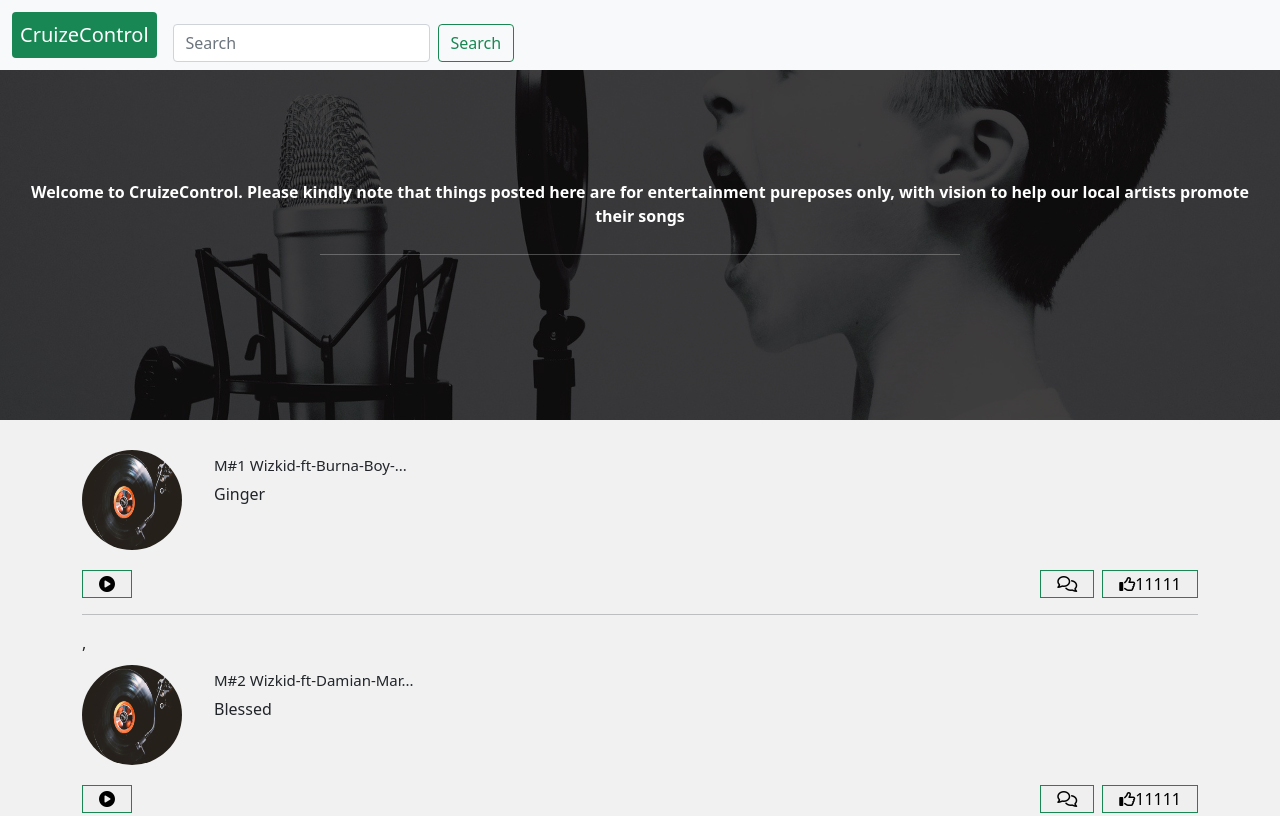
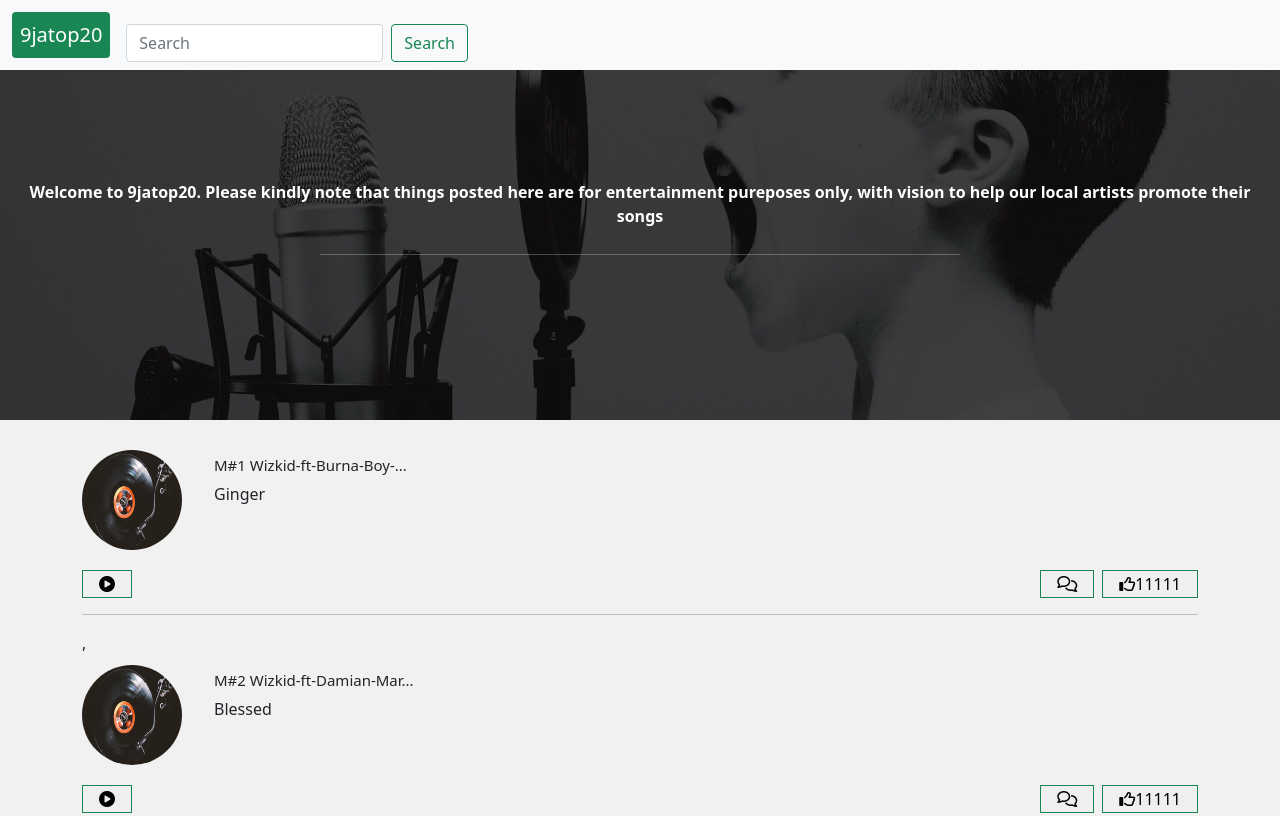
Before and after one commit to justdevandtech/9jatop20s.com, a plain HTML site: page index.html in a window 1280 px wide. Shown: the top 816 px of the page. Drawn offline with nearby package versions, Linux system fonts and the light colour scheme.

Commit message:
update header

```diff
--- a/index.html
+++ b/index.html
@@ -10,12 +10,12 @@
   <script src="https://kit.fontawesome.com/6ac669cfaa.js" crossorigin="anonymous"></script>
 
     <link rel="stylesheet" href="style.css">
-    <title>CruizeControl</title>
+    <title>9jatop20</title>
 </head>
 <body>
 <nav class="navbar navbar-expand-lg navbar-light bg-light">
   <div class="container-fluid">
-    <a class="navbar-brand bg bg-success p-2 text-white rounded" href="#">CruizeControl</a>
+    <a class="navbar-brand bg bg-success p-2 text-white rounded" href="#">9jatop20</a>
     <button class="navbar-toggler" type="button" data-bs-toggle="collapse" data-bs-target="#navbarSupportedContent" aria-controls="navbarSupportedContent" aria-expanded="false" aria-label="Toggle navigation">
       <span class="navbar-toggler-icon"></span>
     </button>
@@ -31,7 +31,7 @@
 
  <header class="">
 <div class="header_layer">
-  <p><b>Welcome to CruizeControl. Please kindly note that things posted here are for entertainment pureposes only, with vision to help our local artists promote their songs</b></p>
+  <p><b>Welcome to 9jatop20. Please kindly note that things posted here are for entertainment pureposes only, with vision to help our local artists promote their songs</b></p>
   <hr class="w-50 mx-auto">
 </div>
     </header>
```
